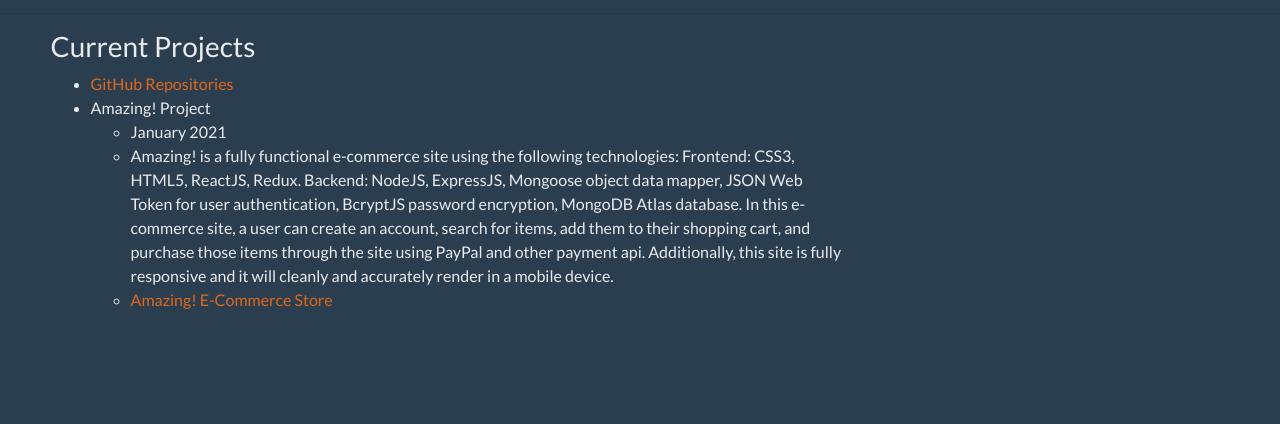
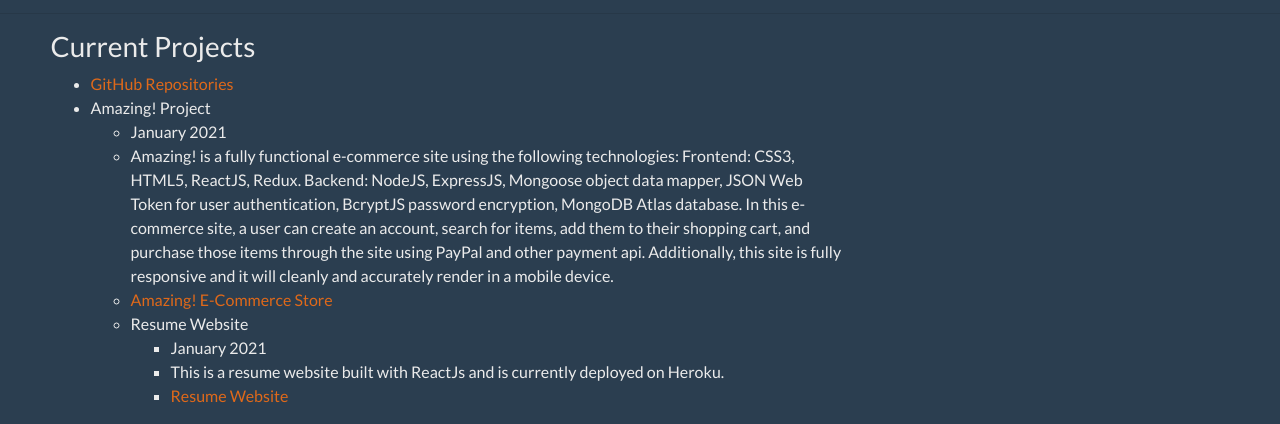
Before and after one commit to mazinger72/Resume, a plain HTML site: page portfolio.html in a window 1280 px wide. Shown: the part 537-961 px from the top of the page. Before the commit the page ends 865 px from the top, so only its background shows below. Drawn offline with nearby package versions, Linux system fonts and the light colour scheme.

Commit message:
Update portfolio.html

```diff
--- a/portfolio.html
+++ b/portfolio.html
@@ -61,6 +61,13 @@
                     </li>
                     <li><a href="https://amazing-store-app.herokuapp.com/" target="blank">Amazing! E-Commerce Store</a>
                     </li>
+                    <li>Resume Website</li>
+                <ul>
+                    <li>January 2021</li>
+                    <li>This is a resume website built with ReactJs and is currently deployed on Heroku.
+                    </li>
+                    <li><a href="https://rickbarros-portfolio.herokuapp.com/" target="blank">Resume Website</a>
+                    </li>
                 </ul>
             </ul>
         </div>
```
